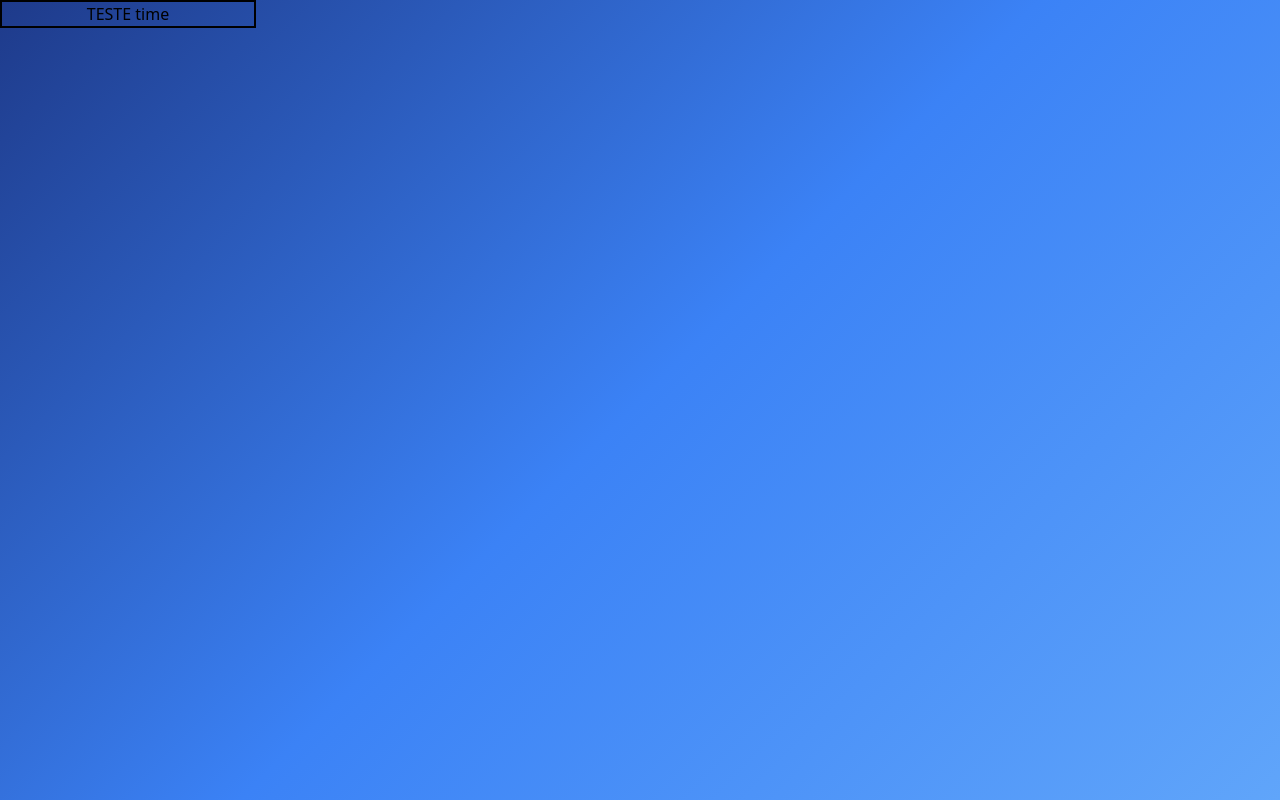
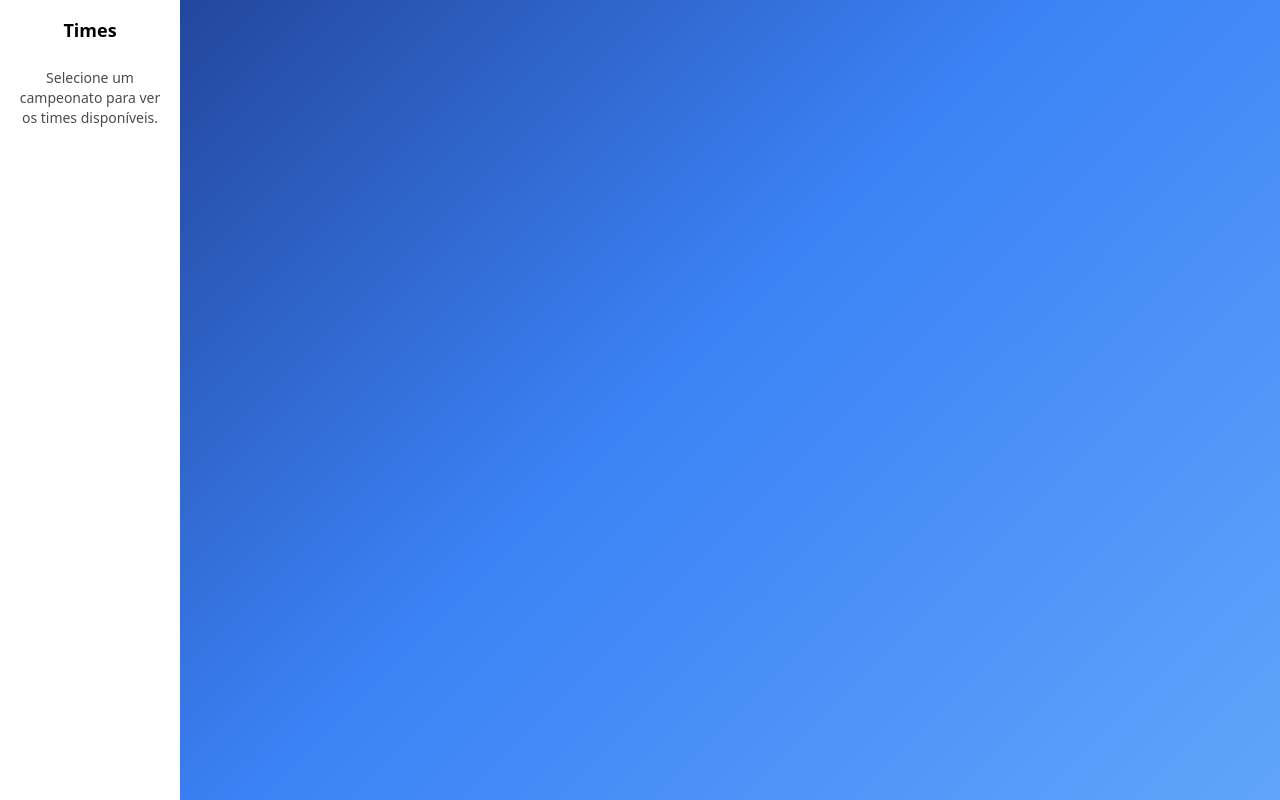
Before and after one commit to murilomunari/socialFut, a React (Vite) app: page /teams in a window 1280 px wide. Built offline with nearby package versions, Linux system fonts and the light colour scheme.

Commit message:
Refatorar o layout do componente SelectTeam e atualizar o texto para maior clareza.

```diff
--- a/src/pages/teams/index.tsx
+++ b/src/pages/teams/index.tsx
@@ -1,7 +1,15 @@
 export function SelectTeam() {
-    return(
-        <div className="flex justify-center text-center max-w-64 h-full border-2">
-            <h1>TESTE time</h1>
+    return (
+        <div className="flex min-h-screen">
+            <div className="w-45 bg-white text-center p-4">
+                <h2 className="text-lg - font-bold mb-6 text-center">
+                    Times
+                </h2>
+
+                <p className="text-sm text-center opacity-70">
+                    Selecione um campeonato para ver os times disponíveis.
+                </p>
+            </div>
         </div>
     )
 }
```
